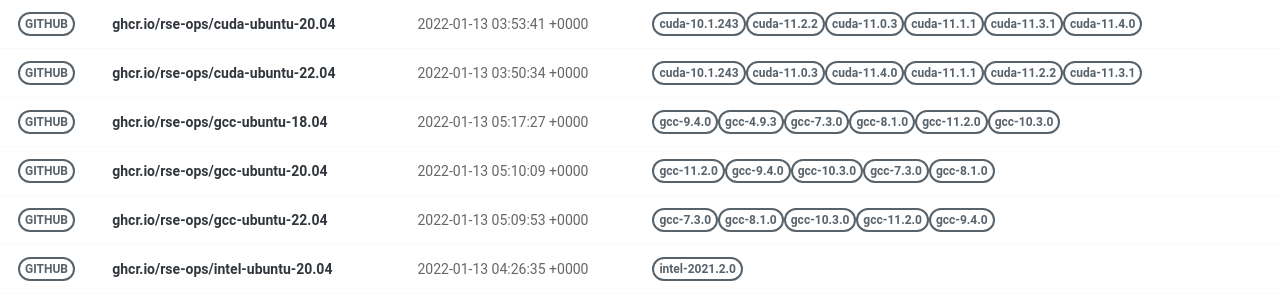
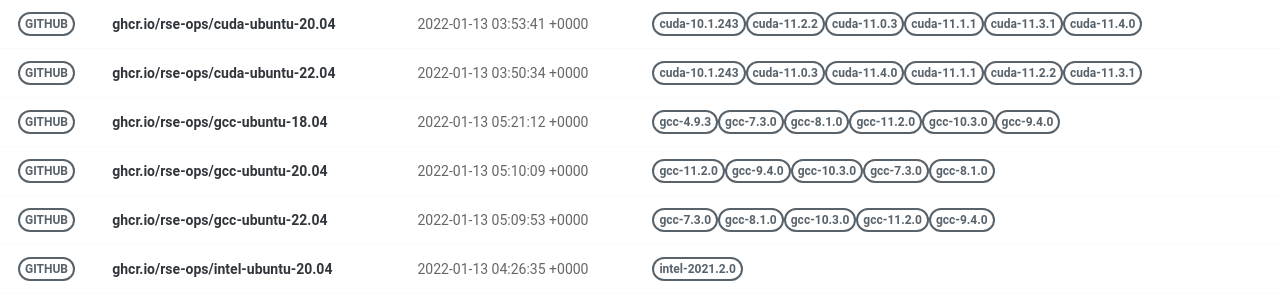
Before and after one commit to rse-ops/docker-images, a Jekyll site: the page built from pages/index.md, in a window 1280 px wide. Shown: the part 277-577 px from the top of the page. Built offline with Jekyll 4.4.1, drawn with Linux system fonts in a browser that asks for light colours; nearby versions of some CDN libraries.

Commit message:
Automated push to update library 2022-01-13

```diff
--- a/_library/ghcr.io-rse-ops-gcc-ubuntu-18.04.md
+++ b/_library/ghcr.io-rse-ops-gcc-ubuntu-18.04.md
@@ -1,14 +1,11 @@
 ---
 layout: container
 name: ghcr.io/rse-ops/gcc-ubuntu-18.04
-updated_at: 2022-01-13 05:17:27.305711
+updated_at: 2022-01-13 05:21:12.359267
 
 
 container_url: https://github.com/orgs/rse-ops/packages/container/package/gcc-ubuntu-18.04
 versions:
- - tag: gcc-9.4.0
-   dockerfile: https://github.com/rse-ops/docker-images/blob/main/ubuntu/gcc/Dockerfile
-   manifest: https://crane.ggcr.dev/manifest/ghcr.io/rse-ops/gcc-ubuntu-18.04:gcc-9.4.0
  - tag: gcc-4.9.3
    dockerfile: https://github.com/rse-ops/docker-images/blob/main/ubuntu/gcc/Dockerfile
    manifest: https://crane.ggcr.dev/manifest/ghcr.io/rse-ops/gcc-ubuntu-18.04:gcc-4.9.3
```
Also changed, not shown: other parts of _library/ghcr.io-rse-ops-gcc-ubuntu-18.04.md (+3 -0 lines).
